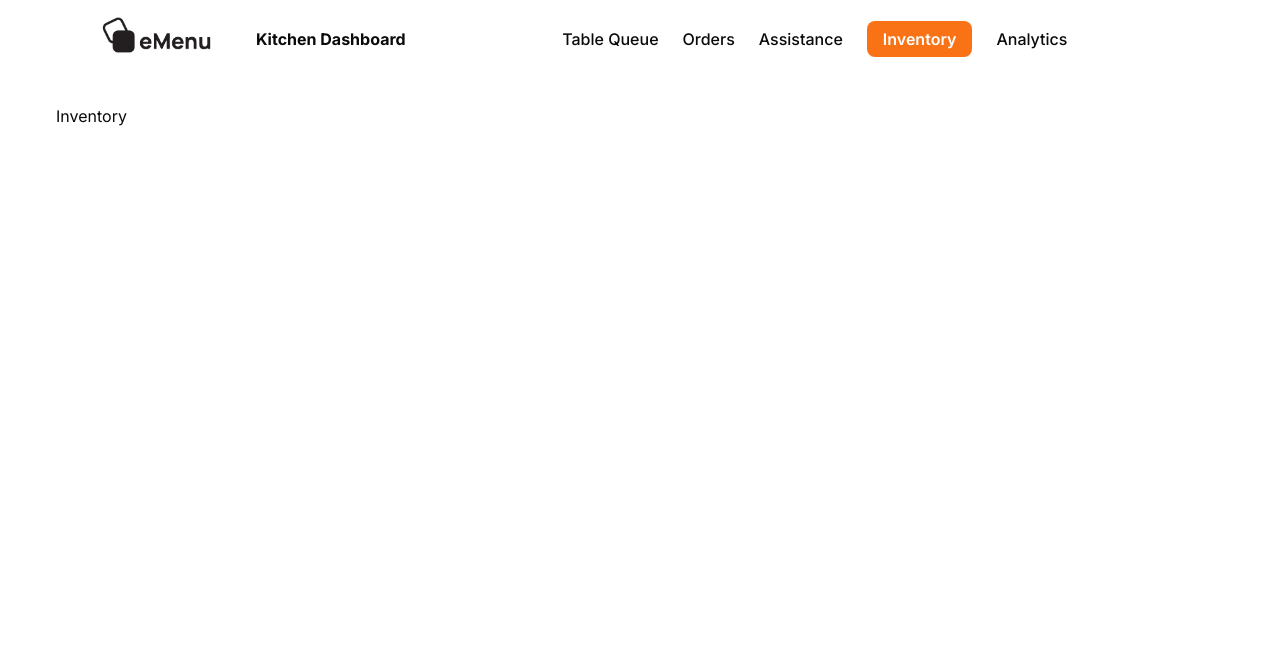
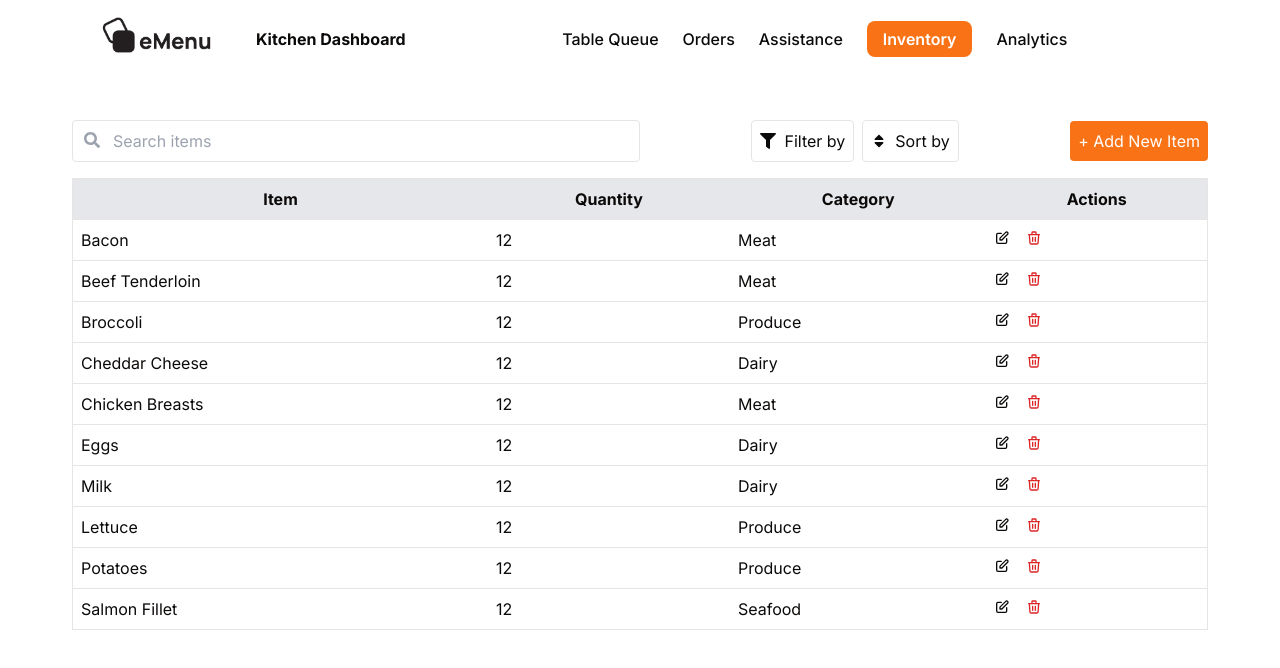
Before and after one commit to jmmaglonzo/E-MENU-FE, a Next.js app: page /kitchen/inventory in a window 1280 px wide. Shown: the top 668 px of the page. Built offline with nearby package versions, Linux system fonts and the light colour scheme.

Commit message:
added KitchenInventory
Added kitchn inventory

```diff
--- a/package.json
+++ b/package.json
@@ -24,6 +24,7 @@
     "react": "^18",
     "react-dom": "^18",
     "react-icons": "^5.2.1",
+    "react-modal": "^3.16.1",
     "react-qr-code": "^2.0.15",
     "sonner": "^1.5.0",
     "tailwind-merge": "^2.3.0",
--- a/src/app/kitchen/inventory/page.tsx
+++ b/src/app/kitchen/inventory/page.tsx
@@ -1,5 +1,10 @@
+import KitchenInventory from "@/components/Kitchen/KitchenInventory";
 const Inventory = () => {
-  return <div>Inventory</div>;
+  return (
+    <div>
+      <KitchenInventory />
+    </div>
+  );
 };
 
 export default Inventory;
--- a/src/components/Drawer/OrderDrawer.tsx
+++ b/src/components/Drawer/OrderDrawer.tsx
@@ -15,9 +15,8 @@ import { ItemTypes } from "@/types/productCard";
 import getOrderTotalAmount from "@/utils/orderTotal";
 
 export const OrderDrawer = () => {
-
   const getCartItems = useGetCartItems();
-  const {data} = useGetProducts();
+  const { data } = useGetProducts();
 
   const productAmount = getOrderTotalAmount();
 
--- /dev/null
+++ b/src/components/Kitchen/KitchenInventory.tsx
@@ -0,0 +1,162 @@
+"use client";
+import React, { useState } from "react";
+import { HiOutlinePencilAlt, HiOutlineTrash } from "react-icons/hi";
+import { FaFilter, FaSort, FaSearch } from "react-icons/fa";
+import Modal from "react-modal";
+
+interface Item {
+  name: string;
+  quantity: number;
+  category: string;
+}
+
+const initialItems: Item[] = [
+  { name: "Bacon", quantity: 12, category: "Meat" },
+  { name: "Beef Tenderloin", quantity: 12, category: "Meat" },
+  { name: "Broccoli", quantity: 12, category: "Produce" },
+  { name: "Cheddar Cheese", quantity: 12, category: "Dairy" },
+  { name: "Chicken Breasts", quantity: 12, category: "Meat" },
+  { name: "Eggs", quantity: 12, category: "Dairy" },
+  { name: "Milk", quantity: 12, category: "Dairy" },
+  { name: "Lettuce", quantity: 12, category: "Produce" },
+  { name: "Potatoes", quantity: 12, category: "Produce" },
+  { name: "Salmon Fillet", quantity: 12, category: "Seafood" },
+];
+
+const KitchenInventory: React.FC = () => {
+  const [items, setItems] = useState<Item[]>(initialItems);
+  const [search, setSearch] = useState<string>("");
+  const [newItem, setNewItem] = useState<Item>({
+    name: "",
+    quantity: 0,
+    category: "",
+  });
+  const [isModalOpen, setIsModalOpen] = useState<boolean>(false);
+
+  const filteredItems = items.filter((item) =>
+    item.name.toLowerCase().includes(search.toLowerCase()),
+  );
+
+  const handleAddItem = () => {
+    setItems([...items, newItem]);
+    setNewItem({ name: "", quantity: 0, category: "" });
+    setIsModalOpen(false);
+  };
+
+  return (
+    <div className="p-4">
+      <div className="mb-4 flex items-center justify-between">
+        <div className="relative w-1/2">
+          <input
+            type="text"
+            placeholder="Search items"
+            className="w-full rounded border p-2 pl-10"
+            value={search}
+            onChange={(e) => setSearch(e.target.value)}
+          />
+          <FaSearch className="absolute left-3 top-3 text-gray-400" />
+        </div>
+        <div className="flex space-x-2">
+          <button className="flex items-center space-x-2 rounded border p-2">
+            <FaFilter />
+            <span>Filter by</span>
+          </button>
+          <button className="flex items-center space-x-2 rounded border p-2">
+            <FaSort />
+            <span>Sort by</span>
+          </button>
+        </div>
+        <button
+          className="rounded bg-orange-500 p-2 text-white"
+          onClick={() => setIsModalOpen(true)}
+        >
+          + Add New Item
+        </button>
+      </div>
+
+      {/* Add Item Modal */}
+      <Modal
+        isOpen={isModalOpen}
+        onRequestClose={() => setIsModalOpen(false)}
+        contentLabel="Add New Item"
+        className="fixed inset-0 flex items-center justify-center"
+        overlayClassName="fixed inset-0 bg-black bg-opacity-50"
+      >
+        <div className="rounded-lg bg-white p-6">
+          <h2 className="mb-4 text-xl">Add New Item</h2>
+          <div className="flex flex-col space-y-2">
+            <input
+              type="text"
+              placeholder="Item name"
+              className="w-full rounded border p-2"
+              value={newItem.name}
+              onChange={(e) => setNewItem({ ...newItem, name: e.target.value })}
+            />
+            <input
+              type="number"
+              placeholder="Quantity"
+              className="w-full rounded border p-2"
+              value={newItem.quantity}
+              onChange={(e) =>
+                setNewItem({ ...newItem, quantity: parseInt(e.target.value) })
+              }
+            />
+            <input
+              type="text"
+              placeholder="Category"
+              className="w-full rounded border p-2"
+              value={newItem.category}
+              onChange={(e) =>
+                setNewItem({ ...newItem, category: e.target.value })
+              }
+            />
+          </div>
+          <div className="mt-4 flex justify-end space-x-2">
+            <button
+              className="rounded border p-2"
+              onClick={() => setIsModalOpen(false)}
+            >
+              Cancel
+            </button>
+            <button
+              className="rounded bg-orange-500 p-2 text-white"
+              onClick={handleAddItem}
+            >
+              Add Item
+            </button>
+          </div>
+        </div>
+      </Modal>
+
+      <table className="w-full border">
+        <thead>
+          <tr className="bg-gray-200">
+            <th className="p-2">Item</th>
+            <th className="p-2">Quantity</th>
+            <th className="p-2">Category</th>
+            <th className="p-2">Actions</th>
+          </tr>
+        </thead>
+        <tbody>
+          {filteredItems.map((item, index) => (
+            <tr key={index} className="border-t">
+              <td className="p-2">{item.name}</td>
+              <td className="p-2">{item.quantity}</td>
+              <td className="p-2">{item.category}</td>
+              <td className="p-2">
+                <button className="mr-2">
+                  <HiOutlinePencilAlt className="mr-2" />
+                </button>
+                <button className="text-red-600">
+                  <HiOutlineTrash />
+                </button>
+              </td>
+            </tr>
+          ))}
+        </tbody>
+      </table>
+    </div>
+  );
+};
+
+export default KitchenInventory;
```
Also changed, not shown: 1 other file (tests, documents, lock files or other folders).
